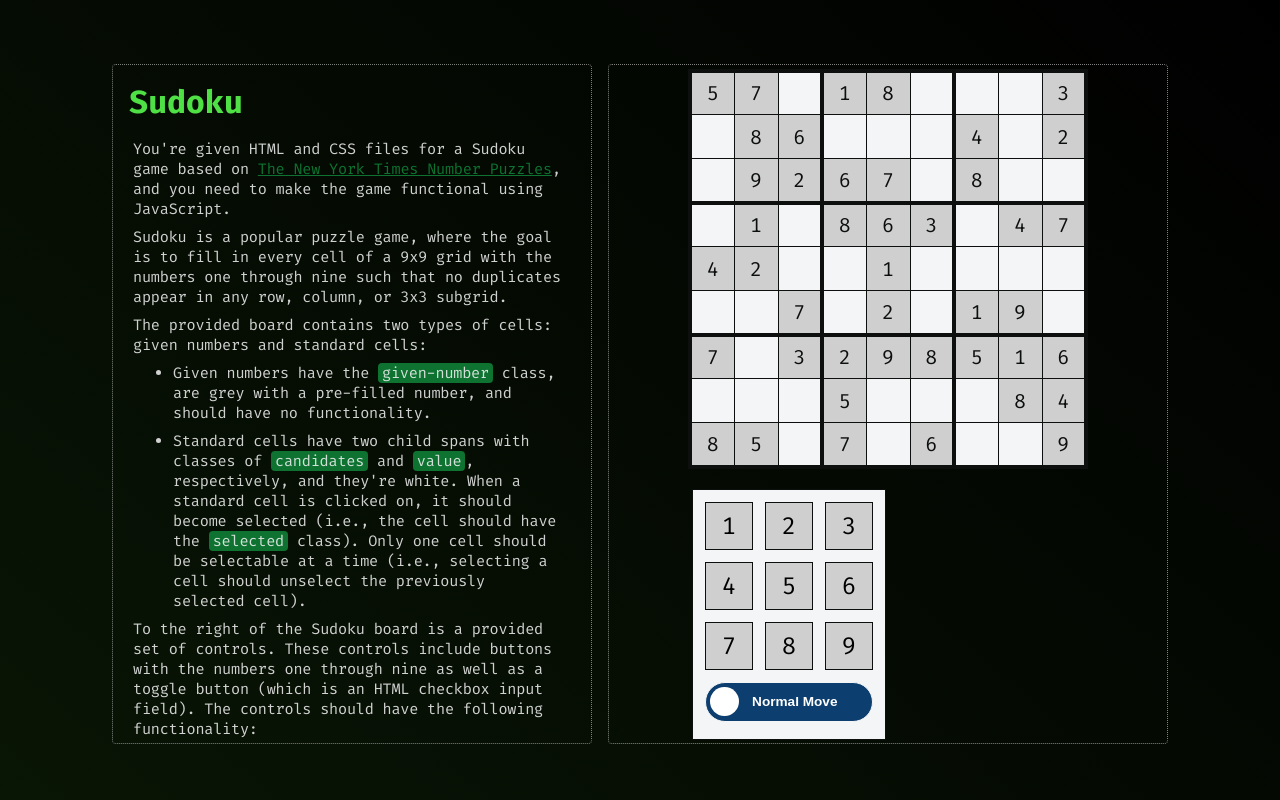
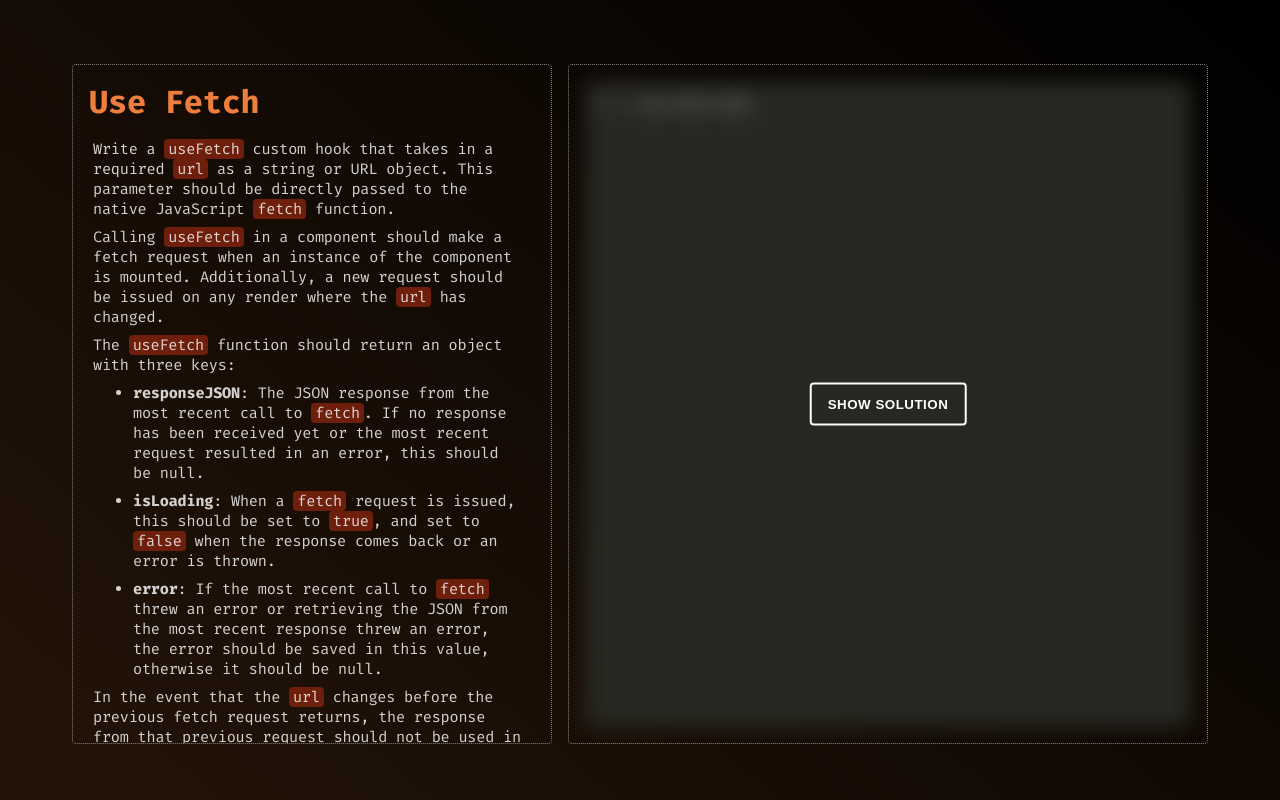
Before and after one commit to DemonDaddy22/frontend-expert, a React (Create React App) app: page / in a window 1280 px wide. Built offline with nearby package versions, Linux system fonts and the light colour scheme.

Commit message:
Add question details

```diff
--- a/src/App.tsx
+++ b/src/App.tsx
@@ -1,13 +1,13 @@
 import React from 'react';
 import './App.scss';
-import Sudoku from './components/Sudoku';
+import UseFetch from './components/UseFetch';
 import ThemeContextProvider from './context/ThemeContext';
 
 function App() {
   return (
     <ThemeContextProvider>
       <div className='container'>
-        <Sudoku />
+        <UseFetch />
       </div>
     </ThemeContextProvider>
   );
--- /dev/null
+++ b/src/components/UseFetch/codeBlocks.ts
@@ -0,0 +1,16 @@
+export const sampleUsage = `function Fetcher() {
+  const { responseJSON, isLoading, error } = useFetch(url);
+  const [url, setUrl] = useState('');
+  return (
+    <>
+      <input value={url} onChange={(e) => setUrl(e.target.value)} />
+      {
+        error ? <p>Error: {error}</p> :
+        isLoading ? <p>Loading...</p> :
+        <p>Response: {responseJSON}</p>
+      }
+    </>
+  );
+}`;
+
+export const solutionCode = `// use fetch hook`;
--- /dev/null
+++ b/src/components/UseFetch/index.tsx
@@ -0,0 +1,68 @@
+import React from 'react';
+import classes from './styles.module.scss';
+import ProjectPage from '../ProjectPage';
+import QuestionDetails from '../QuestionDetails';
+import { PROJECT_COLORS } from '../../constants/theme';
+import CodeBlock from '../UI/CodeBlock';
+import { sampleUsage, solutionCode } from './codeBlocks';
+
+const UseFetch: React.FC<Props> = () => {
+  return (
+    <ProjectPage background={PROJECT_COLORS.PROJECT37.background} containerClassName={classes.pageContainer}>
+      <QuestionDetails
+        title='Use Fetch'
+        titleClassName={classes.questionTitle}
+        containerClassName={classes.questionDetails}
+        descriptionClassName={classes.questionDescription}>
+        <p>
+          Write a <span className={classes.questionDescriptionHighlight}>useFetch</span> custom hook that takes in a
+          required <span className={classes.questionDescriptionHighlight}>url</span> as a string or URL object. This
+          parameter should be directly passed to the native JavaScript{' '}
+          <span className={classes.questionDescriptionHighlight}>fetch</span> function.
+        </p>
+        <p>
+          Calling <span className={classes.questionDescriptionHighlight}>useFetch</span> in a component should make a
+          fetch request when an instance of the component is mounted. Additionally, a new request should be issued on
+          any render where the <span className={classes.questionDescriptionHighlight}>url</span> has changed.
+        </p>
+        <p>
+          The <span className={classes.questionDescriptionHighlight}>useFetch</span> function should return an object
+          with three keys:
+        </p>
+        <ul>
+          <li>
+            <strong>responseJSON</strong>: The JSON response from the most recent call to{' '}
+            <span className={classes.questionDescriptionHighlight}>fetch</span>. If no response has been received yet or
+            the most recent request resulted in an error, this should be null.
+          </li>
+          <li>
+            <strong>isLoading</strong>: When a <span className={classes.questionDescriptionHighlight}>fetch</span>{' '}
+            request is issued, this should be set to <span className={classes.questionDescriptionHighlight}>true</span>,
+            and set to <span className={classes.questionDescriptionHighlight}>false</span> when the response comes back
+            or an error is thrown.
+          </li>
+          <li>
+            <strong>error</strong>: If the most recent call to{' '}
+            <span className={classes.questionDescriptionHighlight}>fetch</span> threw an error or retrieving the JSON
+            from the most recent response threw an error, the error should be saved in this value, otherwise it should
+            be null.
+          </li>
+        </ul>
+        <p>
+          In the event that the <span className={classes.questionDescriptionHighlight}>url</span> changes before the
+          previous fetch request returns, the response from that previous request should not be used in order to prevent
+          a race condition.
+        </p>
+        <div className={classes.codeWrapper}>
+          <h3 className={classes.codeBlockHeader}>Sample Usage</h3>
+          <CodeBlock language='react' codeString={sampleUsage} />
+        </div>
+      </QuestionDetails>
+      <section className={classes.solutionContainer}>
+        <CodeBlock language='react' codeString={solutionCode} containerClassName={classes.fullHeight} hideCode />
+      </section>
+    </ProjectPage>
+  );
+};
+
+export default UseFetch;
--- /dev/null
+++ b/src/components/UseFetch/styles.module.scss
@@ -0,0 +1,74 @@
+@import '../../constants/theme.scss';
+@import '../../utils/mixins.scss';
+
+.pageContainer {
+  @media screen and (min-width: 992px) {
+    overflow-y: hidden;
+  }
+}
+
+.questionDetails {
+  @media screen and (min-width: 992px) {
+    max-width: 40rem;
+    max-height: 85vh;
+    overflow-y: auto;
+  }
+}
+
+.questionDescription {
+  @include spacing (0 0.25rem);
+  word-break: break-word;
+  white-space: break-spaces;
+}
+
+.questionTitle {
+  color: $project-header-37;
+}
+
+.break {
+  @include spacing ($margin: 0.5rem 0);
+}
+
+.questionDescriptionHighlight {
+  @include spacing (0 0.25rem);
+  background-color: $project-highlight-37;
+  border-radius: 0.25rem;
+}
+
+.codeBlock {
+  @include spacing (0.5rem 0.75rem);
+  overflow-x: auto;
+  border-radius: 0.5rem;
+
+  @media screen and (min-width: 992px) {
+    @include spacing (0.75rem 1rem);
+  }
+}
+
+.codeWrapper {
+  @include spacing (0.5rem 0);
+}
+
+.codeBlockHeader {
+  @include spacing (0.5rem 0);
+  color: $white;
+}
+
+.solutionContainer {
+  @include spacing (1rem);
+  border: 1px dotted rgba($color: $white, $alpha: 0.5);
+  border-radius: 0.25rem;
+  align-self: stretch;
+  flex: 1;
+
+  @media screen and (min-width: 992px) {
+    overflow-y: auto;
+    max-width: 40rem;
+    max-height: 85vh;
+  }
+}
+
+.fullHeight {
+  @include spacing (0, 0);
+  height: 100%;
+}
--- a/src/constants/theme.scss
+++ b/src/constants/theme.scss
@@ -278,3 +278,8 @@ $project-header-36: #4FE045;
 $project-highlight-36: #0E7231;
 $project-36-selected-cell-bg: #A8EC9B;
 $project-36-candidates: #061802;
+
+// project-37
+$project-bg-37: linear-gradient(40deg, #241408 0%, $black 100%);
+$project-header-37: #EE7E3D;
+$project-highlight-37: #6D1F0C;
--- a/src/constants/theme.ts
+++ b/src/constants/theme.ts
@@ -132,4 +132,7 @@ export const PROJECT_COLORS: { [key: string]: { [key: string]: string } } = {
   PROJECT36: {
     background: `linear-gradient(40deg, #091505 0%, ${COLORS.BLACK} 100%)`,
   },
+  PROJECT37: {
+    background: `linear-gradient(40deg, #241408 0%, ${COLORS.BLACK} 100%)`,
+  },
 };
```
